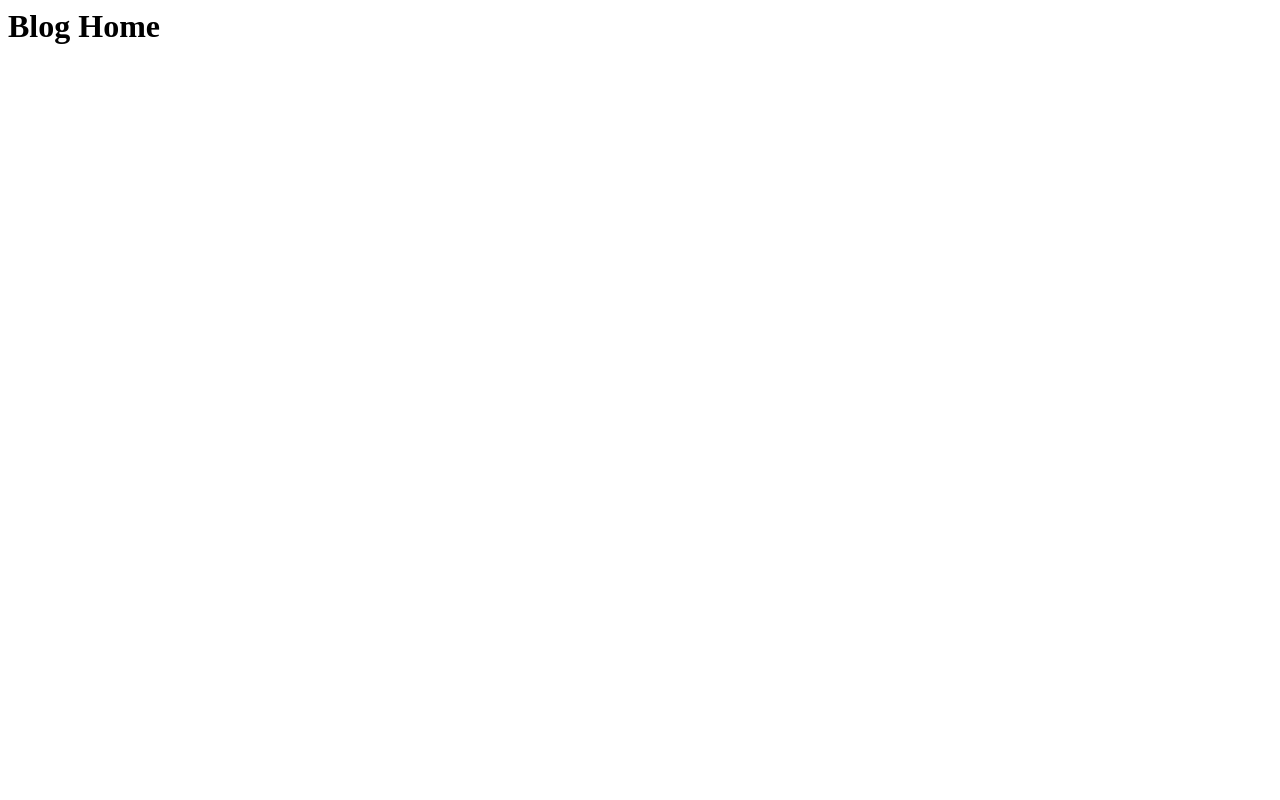
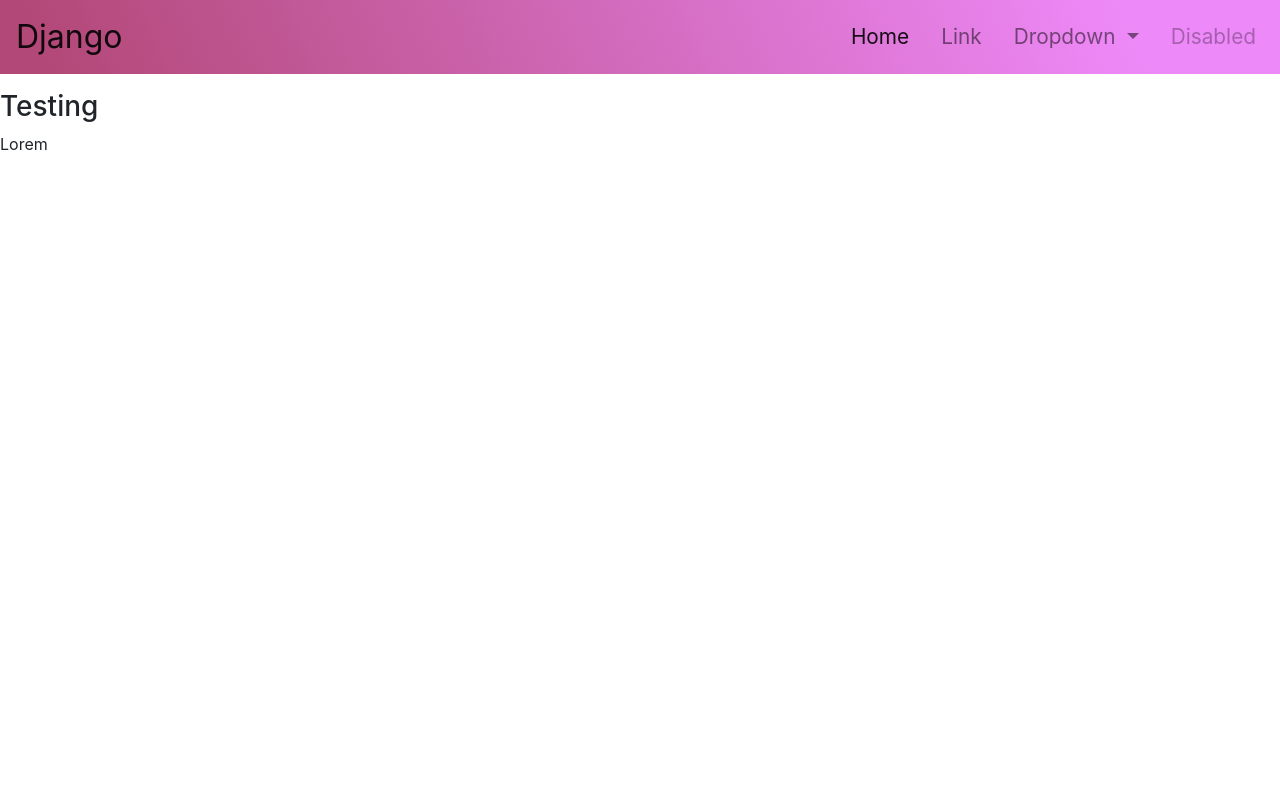
Before and after one commit to PeterPauk/Django-Beginner-Project, a Django app: page / in a window 1280 px wide. Before the commit the page is almost empty. Run offline with Django 4.2, Linux system fonts and the light colour scheme; some libraries are stand-ins or nearby versions.

Commit message:
template for home page

```diff
--- /dev/null
+++ b/blog/static/blog/main.css
@@ -0,0 +1,23 @@
+*{
+    margin: 0;
+    padding: 0;
+    box-sizing: border-box;
+}
+header{
+    background: linear-gradient(67deg, rgba(149,2,67,0.7232142857142857) 4%, rgba(238,137,249,1) 88%);
+}
+nav{
+    margin: 0 auto;
+}
+.navbar-brand{
+    font-size: 2rem;
+}
+ul{
+    gap: 1rem;
+}
+li{
+    font-size: 1.3rem;
+}
+li a{
+    color: white;
+}
--- /dev/null
+++ b/blog/templates/blog/base.html
@@ -0,0 +1,71 @@
+{% load static %}
+<!DOCTYPE html>
+<html lang="en">
+<head>
+    <meta charset="UTF-8">
+    <meta name="viewport" content="width=device-width, initial-scale=1.0">
+    <title>Best Blog</title>
+    <link
+      rel="stylesheet"
+      href="https://cdn.jsdelivr.net/npm/bootstrap@4.0.0/dist/css/bootstrap.min.css"
+      integrity="sha384-Gn5384xqQ1aoWXA+058RXPxPg6fy4IWvTNh0E263XmFcJlSAwiGgFAW/dAiS6JXm"
+      crossorigin="anonymous"
+    />
+    <link rel="stylesheet" href="{% static 'blog/main.css' %}">
+
+</head>
+<body>
+    <header>
+        <nav class="navbar navbar-expand-md navbar-light">
+            <a class="navbar-brand" href="#">Django</a>
+            <button class="navbar-toggler" type="button" data-toggle="collapse" data-target="#navbarSupportedContent" aria-controls="navbarSupportedContent" aria-expanded="false" aria-label="Toggle navigation">
+              <span class="navbar-toggler-icon"></span>
+            </button>
+
+            <div class="collapse navbar-collapse" id="navbarSupportedContent">
+              <ul class="navbar-nav ml-auto">
+                <li class="nav-item active">
+                  <a class="nav-link" href="#">Home <span class="sr-only">(current)</span></a>
+                </li>
+                <li class="nav-item">
+                  <a class="nav-link" href="#">Link</a>
+                </li>
+                <li class="nav-item dropdown">
+                  <a class="nav-link dropdown-toggle" href="#" id="navbarDropdown" role="button" data-toggle="dropdown" aria-haspopup="true" aria-expanded="false">
+                    Dropdown
+                  </a>
+                  <div class="dropdown-menu" aria-labelledby="navbarDropdown">
+                    <a class="dropdown-item" href="#">Action</a>
+                    <a class="dropdown-item" href="#">Another action</a>
+                    <div class="dropdown-divider"></div>
+                    <a class="dropdown-item" href="#">Something else here</a>
+                  </div>
+                </li>
+                <li class="nav-item">
+                  <a class="nav-link disabled" href="#">Disabled</a>
+                </li>
+              </ul>
+            </div>
+          </nav>
+    </header>
+    <main>
+        {% block content %}{% endblock %}
+    </main>
+
+    <script
+      src="https://code.jquery.com/jquery-3.2.1.slim.min.js"
+      integrity="sha384-KJ3o2DKtIkvYIK3UENzmM7KCkRr/rE9/Qpg6aAZGJwFDMVNA/GpGFF93hXpG5KkN"
+      crossorigin="anonymous"
+    ></script>
+    <script
+      src="https://cdn.jsdelivr.net/npm/popper.js@1.12.9/dist/umd/popper.min.js"
+      integrity="sha384-ApNbgh9B+Y1QKtv3Rn7W3mgPxhU9K/ScQsAP7hUibX39j7fakFPskvXusvfa0b4Q"
+      crossorigin="anonymous"
+    ></script>
+    <script
+      src="https://cdn.jsdelivr.net/npm/bootstrap@4.0.0/dist/js/bootstrap.min.js"
+      integrity="sha384-JZR6Spejh4U02d8jOt6vLEHfe/JQGiRRSQQxSfFWpi1MquVdAyjUar5+76PVCmYl"
+      crossorigin="anonymous"
+    ></script>
+</body>
+</html>
--- a/blog/templates/blog/home.html
+++ b/blog/templates/blog/home.html
@@ -1,12 +1,7 @@
-<!DOCTYPE html>
-<html lang="en">
-<head>
-    <meta charset="UTF-8">
-    <meta name="viewport" content="width=device-width, initial-scale=1.0">
-    <title>Document</title>
-</head>
-<body>
-    <h1>Hello World</h1>
-    <p>test test</p>
-</body>
-</html>
+{% extends "blog/base.html" %}
+{% block content %}
+    <div class="mt-3">
+        <h3>Testing</h3>
+        <p>Lorem</p>
+    </div>
+{% endblock content %}
--- a/blog/views.py
+++ b/blog/views.py
@@ -1,8 +1,7 @@
 from django.shortcuts import render
-from django.http import HttpResponse
 
 def home(request):
-    return HttpResponse("<h1>Blog Home</h1>")
+    return render(request, 'blog/home.html')
 
 def about(request):
-    return HttpResponse('<h1>About Page</h2>')
+    return render(request, 'blog/about.html')
--- a/django_start/settings.py
+++ b/django_start/settings.py
@@ -37,6 +37,7 @@ INSTALLED_APPS = [
     'django.contrib.sessions',
     'django.contrib.messages',
     'django.contrib.staticfiles',
+    'blog.apps.BlogConfig',
 ]
 
 MIDDLEWARE = [
```
